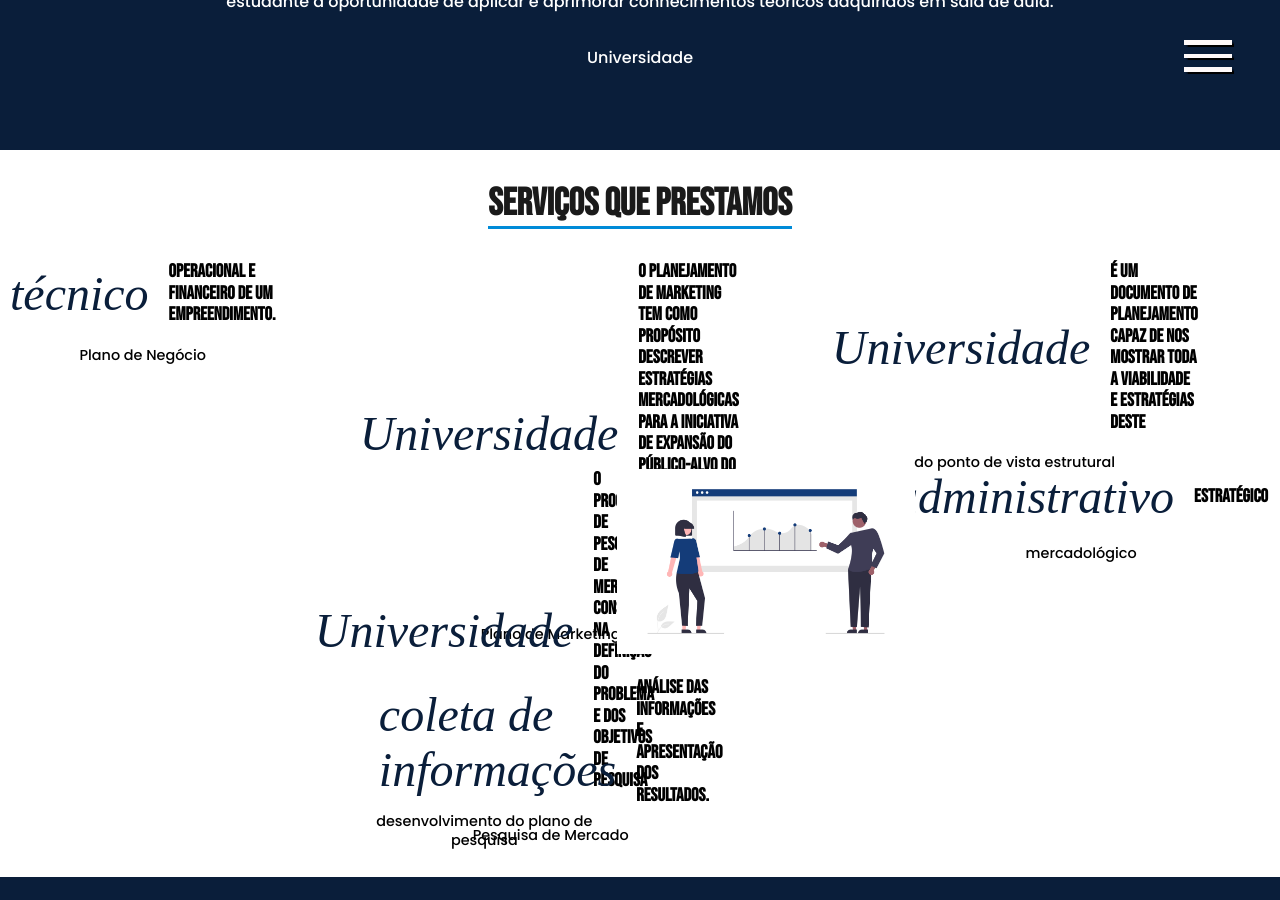
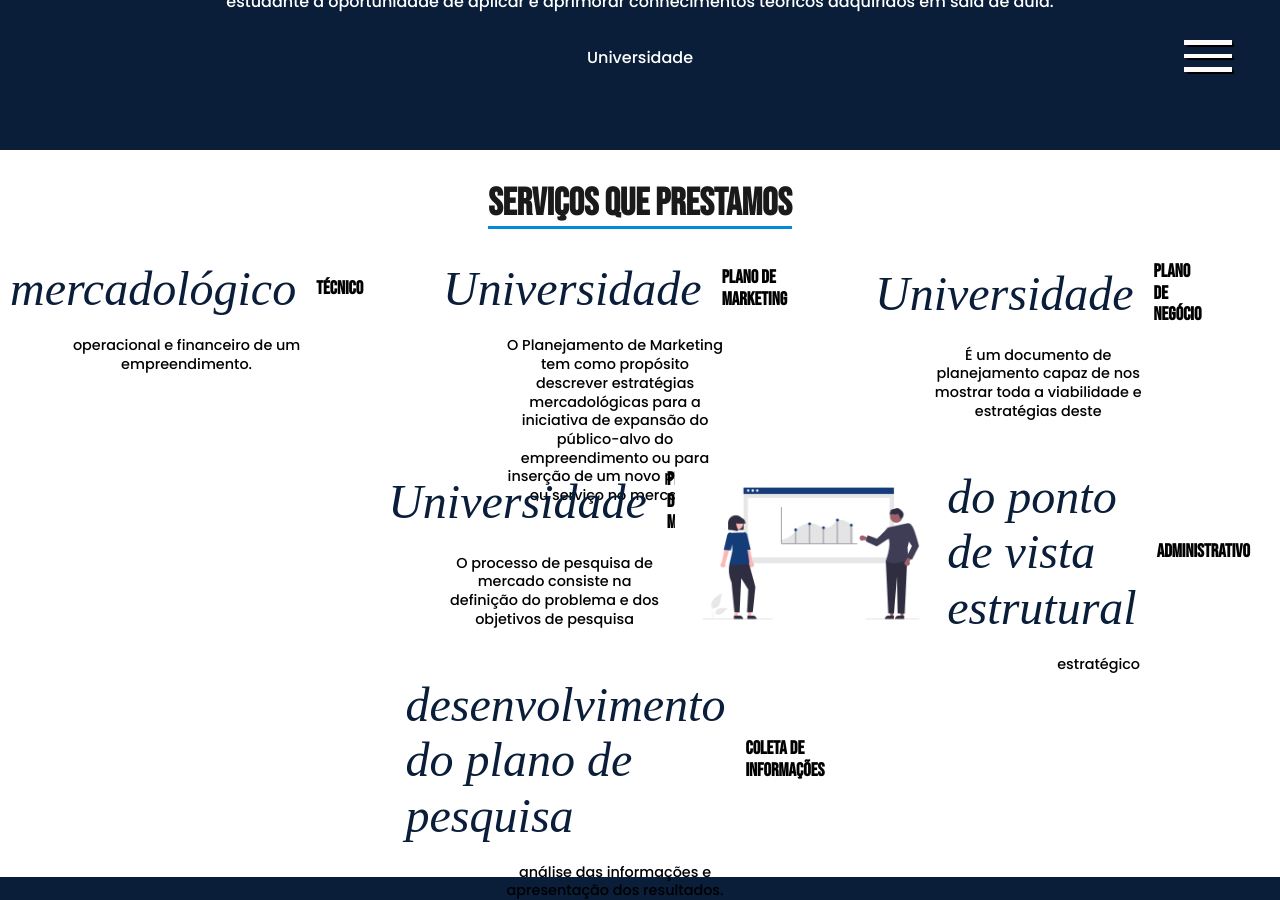
Before and after one commit to dymas/maejr-cms, a Jekyll site: the page built from index.md, in a window 1280 px wide and 900 px high, scrolled down 1095 px. Built offline with Jekyll 4.4.1, drawn with Linux system fonts in a browser that asks for light colours; a script that is not in the unit is left out.

Commit message:
Update Páginas “index”

```diff
--- a/index.md
+++ b/index.md
@@ -6,13 +6,9 @@
 buttontext: Saiba Mais
 bannerimage: /assets/imagens/leon-Oalh2MojUuk-unsplash.jpg
 ---
-
-
 <section class="bloco" id="Sobre Nós"><h2>Sobre Nós</h2><p>A Multi Assessorial Empresarial Júnior é uma associação sem fins lucrativos, com finalidades educacionais na área de Consultoria Empresarial. Entre os principais objetivos, a empresa júnior pretende propiciar ao estudante a oportunidade de aplicar e aprimorar conhecimentos teóricos adquiridos em sala de aula.</p><p>Universidade</p></section>
 
-{% assign array = "Universidade,O Planejamento de Marketing tem como propósito descrever estratégias mercadológicas para a iniciativa de expansão do público-alvo do empreendimento ou para inserção de um novo produto ou serviço no mercado.,Plano de Marketing,Universidade,O processo de pesquisa de mercado consiste na definição do problema e dos objetivos de pesquisa, desenvolvimento do plano de pesquisa, coleta de informações, análise das informações e apresentação dos resultados.,Pesquisa de Mercado,Universidade,É um documento de planejamento capaz de nos mostrar toda a viabilidade e estratégias deste, do ponto de vista estrutural, administrativo, estratégico, mercadológico, técnico, operacional e financeiro de um empreendimento.,Plano de Negócio,Universidade,A Gestão de Talentos é peça fundamental para alcançar os objetivos que uma empresa almeja. Com uma boa gestão essas metas serão atingidas de forma ainda mais rápida. Afinal, empresas são resultados de pessoas.,Gestão de Talentos,Universidade,É um processo gerencial que se refere à formulação de objetivos para a seleção de programas de ação e para sua execução, levando em conta as condições internas e externas à empresa e sua evolução esperada.,Planejamento Estratégico,undefined,undefined,undefined" | split: "," %} {% include nuvem.html %}
-
-
+{% assign array = "Universidade,Plano de Marketing,O Planejamento de Marketing tem como propósito descrever estratégias mercadológicas para a iniciativa de expansão do público-alvo do empreendimento ou para inserção de um novo produto ou serviço no mercado.,Universidade,Pesquisa de Mercado,O processo de pesquisa de mercado consiste na definição do problema e dos objetivos de pesquisa, desenvolvimento do plano de pesquisa, coleta de informações, análise das informações e apresentação dos resultados.,Universidade,Plano de Negócio,É um documento de planejamento capaz de nos mostrar toda a viabilidade e estratégias deste, do ponto de vista estrutural, administrativo, estratégico, mercadológico, técnico, operacional e financeiro de um empreendimento.,Universidade,Gestão de Talentos,A Gestão de Talentos é peça fundamental para alcançar os objetivos que uma empresa almeja. Com uma boa gestão essas metas serão atingidas de forma ainda mais rápida. Afinal, empresas são resultados de pessoas.,Universidade,Planejamento Estratégico,É um processo gerencial que se refere à formulação de objetivos para a seleção de programas de ação e para sua execução, levando em conta as condições internas e externas à empresa e sua evolução esperada.,Universidade,," | split: "," %} {% include nuvem.html %}
 
 <section class="bloco">
     <p>Procurando por uma consultoria de qualidade?<br> Agende sua primeira consultoria!</p>
```
